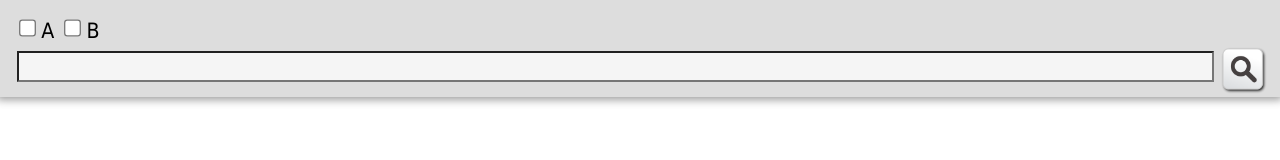
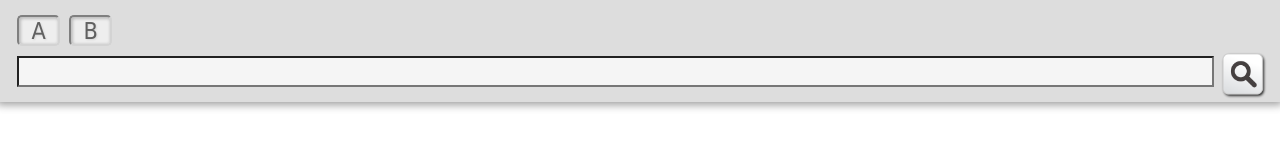
Before and after one commit to USAR-SJFD/usar-sjfd.github.io, a plain HTML site: page SearchUsar/index.htm in a window 1280 px wide. Drawn offline with Linux system fonts and the light colour scheme.

Commit message:
Button-style toggles for rig selection

```diff
--- a/SearchUsar/SearchUsar.css
+++ b/SearchUsar/SearchUsar.css
@@ -3,7 +3,7 @@
   --scaleBase: 115%;
   --sizeBase: 1em;
   --separatorColor: #444444;
-  --checkboxCheckedColor: #0075FF;
+  --toggleCheckedColor: #0075FF;
 }
 
 html, body {
@@ -32,21 +32,36 @@ html, body {
   margin-right:  0.6em;
 }
 
-#RigSelectors {
-  margin-bottom: 0.2em;
+#RigToggles {
+  margin-bottom: 0.3em;
 }
-#RigSelectors input {
-  transform: scale(1.3);
-  height: 1.5em;
-  accent-color: var(--checkboxCheckedColor);
+#RigToggles input {
+  display: none;
 }
-#RigSelectors label {
-  padding-left: 0.2em;
-  padding-right: 0.1em;
+#RigToggles span {
+  display: inline-flex;
+  justify-content: center;
+  text-align: center;
+  font-size: calc(var(--sizeBase) * 1.1);
+  width: 1.7em;
+  margin-right: 0.1em;
+  color: #606060;
+  background-color: #EEEEEE;
+  text-shadow: 1px 1px 2px rgba(0, 0, 0, 0.1);
+  box-shadow: 1px 1px 3px 1px rgba(0, 0, 0, 0.2) inset;
+  border: 2px solid lightgray;
+  border-style: inset;
+  border-radius: 5px;
+  cursor: pointer;
 }
-#RigSelectors input:checked + label {
-  color: var(--checkboxCheckedColor);
-  filter: brightness(0.8);
+#RigToggles input:checked~ span {
+  color: white;
+  background-color: var(--toggleCheckedColor);
+  text-shadow: 1px 1px 2px rgba(0, 0, 0, 0.4);
+  box-shadow: none;
+  box-shadow: 1px 1px 1px 1px rgba(0, 0, 0, 0.2);
+  border: 2px solid gray;
+  border-style: outset;
 }
 
 #SearchInput {
--- a/SearchUsar/SearchUsar.js
+++ b/SearchUsar/SearchUsar.js
@@ -25,7 +25,7 @@ function init()
 	for (const i in arrEnabledRigs)
 	{
 		const strRigLetter = arrEnabledRigs[i];
-		const eltRigCheckbox = document.querySelector(`#RigSelectors input[name="${strRigLetter}"]`);
+		const eltRigCheckbox = document.querySelector(`#RigToggles input[name="${strRigLetter}"]`);
 		eltRigCheckbox.checked = true;
 		getRigData(strRigLetter, true);  // true to bSuppressFetch (since batch fetching after this loop)
 	}
--- a/SearchUsar/index.htm
+++ b/SearchUsar/index.htm
@@ -25,9 +25,9 @@
 
     <div id="PageHeader">
       <form id="SearchForm" target="." onsubmit="searchInput_onSubmit()">
-        <div id="RigSelectors">
-          <input type="checkbox" id="A_rig" name="A" onclick="rigSelect_onClick(this)" /><label for="A_rig">A</label>
-          <input type="checkbox" id="B_rig" name="B" onclick="rigSelect_onClick(this)" /><label for="B_rig">B</label>
+        <div id="RigToggles">
+          <label><input type="checkbox" name="A" onclick="rigSelect_onClick(this)" /><span>A</span></label>
+          <label><input type="checkbox" name="B" onclick="rigSelect_onClick(this)" /><span>B</span></label>
         </div>
         <input id="SearchInput" type="search" name="Search" value=""
           onKeyDown="searchInput_onKeyDown(this, event)"
```
